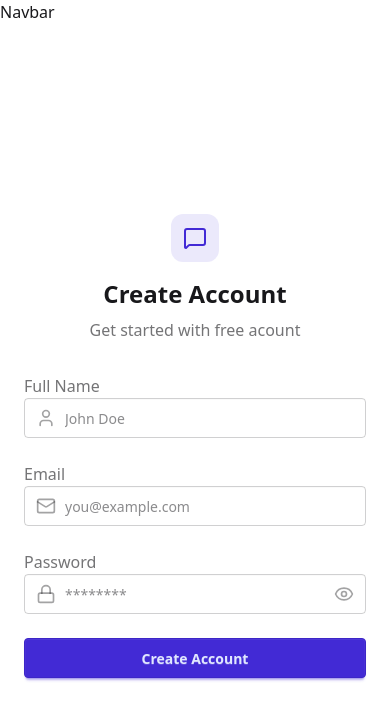
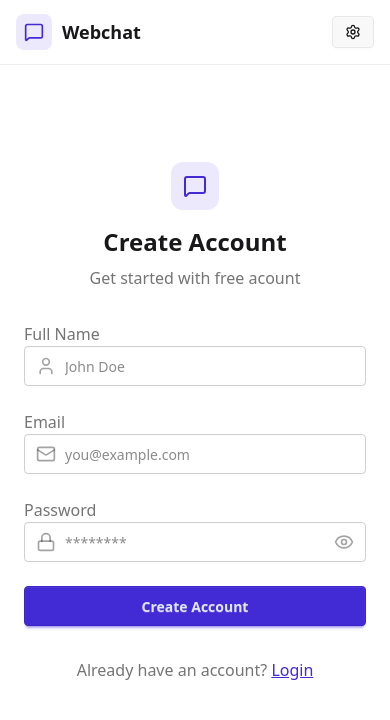
Before and after one commit to MdAnaskhan0/Realtime-Chat, a React (Vite) app in the folder client/: page /signup in a window 390 px wide. Shown: the top 720 px of the page. Built offline with nearby package versions, Linux system fonts and the light colour scheme; no server answers.

Commit message:
logout buttn to the Navbar component

```diff
--- a/client/src/App.jsx
+++ b/client/src/App.jsx
@@ -9,6 +9,7 @@ import SignupPage from './pages/SignupPage';
 import SettingsPage from './pages/SettingsPage';
 import { useAuthStore } from './store/useAuthStore';
 import { Loader } from 'lucide-react';
+import { Toaster } from 'react-hot-toast';
 
 
 const App = () => {
@@ -40,6 +41,8 @@ const App = () => {
 
         <Route path="/settings" element={!authUser ? <SettingsPage /> : <Navigate to="/" />} />
       </Routes>
+
+      <Toaster />
     </div>
   )
 }
--- /dev/null
+++ b/client/src/components/AuthImagePattern.jsx
@@ -0,0 +1,26 @@
+import React from 'react'
+
+const AuthImagePattern = ({ title, subtitle }) => {
+    return (
+        <div className='hidden lg:flex items-center justify-center bg-base-200 p-12'>
+            <div className='max-w-md text-center'>
+                <div className='grid grid-cols-3 gap-3 mb-8'>
+                    {
+                        [...Array(9)].map((_, i) => {
+                            return (
+                                <div
+                                    key={i}
+                                    className={`aspect-square rounded-2xl bg-primary/10 ${i % 2 === 0 ? "animate-pulse" : ""}`}
+                                />
+                            )
+                        })
+                    }
+                </div>
+                <h2 className='text-2xl font-bold mb-4'>{title}</h2>
+                <p className='text-base-content/60'>{subtitle}</p>
+            </div>
+        </div>
+    )
+}
+
+export default AuthImagePattern
--- a/client/src/components/Navbar.jsx
+++ b/client/src/components/Navbar.jsx
@@ -1,8 +1,46 @@
 import React from 'react'
+import { useAuthStore } from '../store/useAuthStore';
+import { LogOut, MessageSquare, Settings, User } from 'lucide-react';
+import { Link } from 'react-router-dom';
 
 const Navbar = () => {
+  const { logout, authUser } = useAuthStore();
   return (
-    <div>Navbar</div>
+    <header className='bg-base-100 border-b border-base-300 fixed w-full top-0 z-40'>
+      <div className='container mx-auto px-4 h-16'>
+        <div className='flex items-center justify-between h-full'>
+          <div className='flex items-center gap-8'>
+            <Link to='/' className='flex items-center gap-2.5 hover:opacity-80 transition-all'>
+              <div className='size-9 rounded-lg bg-primary/10 flex items-center justify-center'>
+                <MessageSquare className='w-5 h-5 text-primary' />
+              </div>
+              <h1 className='text-lg font-bold'>Webchat</h1>
+            </Link>
+          </div>
+
+          <div className='flex items-center gap-2'>
+            <Link to={"/settings"} className={`btn btn-sm gap-2 transition-colors`}>
+              <Settings className='w-4 h-4' />
+              <span className='hidden sm:inline'>Settings</span>
+            </Link>
+
+            {authUser && (
+              <>
+                <Link to={"/profile"} className={`btn btn-sm gap-2`}>
+                  <User className='size-5' />
+                  <span className='hidden sm:inline'>Profile</span>
+                </Link>
+
+                <button className='flex gap-2 items-center'>
+                  <LogOut className='size-5' />
+                  <span className='hidden sm:inline' onClick={logout}>Logout</span>
+                </button>
+              </>
+            )}
+          </div>
+        </div>
+      </div>
+    </header>
   )
 }
 
--- a/client/src/pages/SignupPage.jsx
+++ b/client/src/pages/SignupPage.jsx
@@ -2,6 +2,9 @@ import React from 'react'
 import { useState, useEffect } from 'react'
 import { useAuthStore } from '../store/useAuthStore';
 import { Mail, MessageSquare, User, Lock, Eye, EyeOff, Loader2 } from 'lucide-react';
+import { Link } from 'react-router-dom';
+import AuthImagePattern from '../components/AuthImagePattern';
+import { toast } from 'react-hot-toast';
 
 const SignupPage = () => {
   const [showPassword, setShowPassword] = useState(false);
@@ -12,15 +15,35 @@ const SignupPage = () => {
     password: "",
   });
 
-  const { signup, isSigninUp } = useAuthStore();
+  const { signUp, isSigninUp } = useAuthStore();
 
   const validateForm = () => {
+    if (!formData.fullName.trim()) {
+      return toast.error("Full Name is required"), false;
+    }
 
+    if (!formData.email.trim()) {
+      return toast.error("Email is required"), false;
+    }
+
+    if (!/^[^\s@]+@[^\s@]+\.[^\s@]+$/.test(formData.email)) {
+      return toast.error("Invalid Email format"), false;
+    }
+
+    if (!formData.password.trim()) {
+      return toast.error("Password is required"), false;
+    }
+    return true;
   };
 
   const handleSubmit = (e) => {
     e.preventDefault();
+    const success = validateForm();
+    if (success === true) {
+      signUp(formData);
+    }
   };
+
 
   return (
     <div className='min-h-screen grid lg:grid-cols-2'>
@@ -99,7 +122,7 @@ const SignupPage = () => {
                 <button
                   type="button"
                   className='absolute inset-y-0 right-0 flex items-center pr-3'
-                  onClick={()=>{setShowPassword(!showPassword)}}
+                  onClick={() => { setShowPassword(!showPassword) }}
                 >
                   {
                     showPassword ? (
@@ -125,10 +148,22 @@ const SignupPage = () => {
                 )
               }
             </button>
+          </form>
 
-          </form>
+          <div className='text-center'>
+            <p className='text-base-content/60'>Already have an account? <Link to='/login' className='link link-primary'>Login</Link></p>
           </div>
         </div>
+      </div>
+
+      {/* Right Side */}
+      <AuthImagePattern
+        title="Join our Community"
+        subtitle="Connect with Friends, Share Moments, and stay in touch with your loved ones."
+      />
+
+
+
     </div>
   )
 }
--- a/client/src/store/useAuthStore.js
+++ b/client/src/store/useAuthStore.js
@@ -1,5 +1,6 @@
 import { create } from 'zustand';
 import { axiosInStance } from '../lib/axios';
+import toast from 'react-hot-toast';
 
 export const useAuthStore = create((set) => ({
     authUser: null,
@@ -22,7 +23,26 @@ export const useAuthStore = create((set) => ({
         }
     },
 
-    signUp: async(data)=>{
+    signUp: async (data) => {
+        set({ isSigninUp: true });
+        try {
+            const response = await axiosInStance.post('/auth/signup', data);
+            set({ authUser: response.data });
+            toast.success("Account created successfully");
+        } catch (error) {
+            toast.error(error.response?.data?.message);
+        } finally {
+            set({ isSigninUp: false });
+        }
+    },
 
+    logout: async () =>{
+        try {
+            const response = await axiosInStance.post('/auth/logout');
+            set({ authUser: null });
+            toast.success("Logged out successfully");
+        } catch (error) {
+            toast.error(error.response?.data?.message);
+        }
     }
 }));
```
Lines whose indentation alone changed are shown as unchanged.
